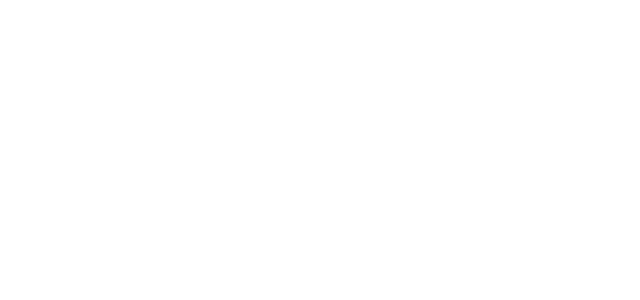
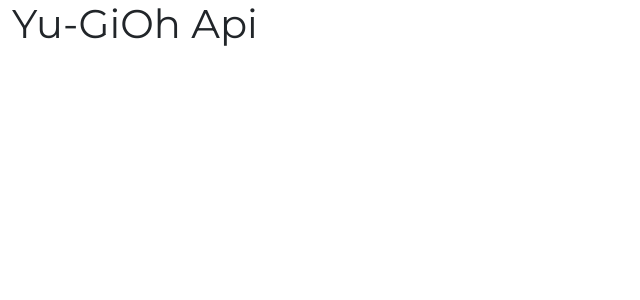
Before and after one commit to DavideAtzo/vite-yu-gi-oh, a Vue app: page / in a window 1280 px wide. Shown: the top 300 px of the page, without its empty margins (0-640 px from the left). Built offline with nearby package versions, Linux system fonts and the light colour scheme.

Commit message:
inserimento titolo

```diff
--- a/src/App.vue
+++ b/src/App.vue
@@ -1,8 +1,14 @@
 <script>
+import AppHeader from './components/AppHeader.vue';
+export default {
+    components: {
+      AppHeader,
+    }
+  }
 </script>
 
 <template>
-
+  <AppHeader />
 </template>
 
 
--- /dev/null
+++ b/src/assets/scss/main.scss
@@ -0,0 +1,4 @@
+@import "../../../node_modules/bootstrap/scss/bootstrap.scss";
+body {
+    font-family: "Montserrat";
+  }
--- /dev/null
+++ b/src/components/AppHeader.vue
@@ -0,0 +1,15 @@
+<script>
+export default {
+
+}
+</script>
+
+<template>
+    <header>
+        <div class="container-fluid">
+            <div><h1>Yu-GiOh Api</h1></div>
+        </div>
+    </header>
+</template>
+
+<style lang="scss" scoped></style>
--- a/src/main.js
+++ b/src/main.js
@@ -1,5 +1,5 @@
 import { createApp } from 'vue'
-
+import './assets/scss/main.scss';
 //bootstrap
 // import * as bootstrap from 'bootstrap'
 import "@fontsource/montserrat"; // Defaults to weight 400.
```
